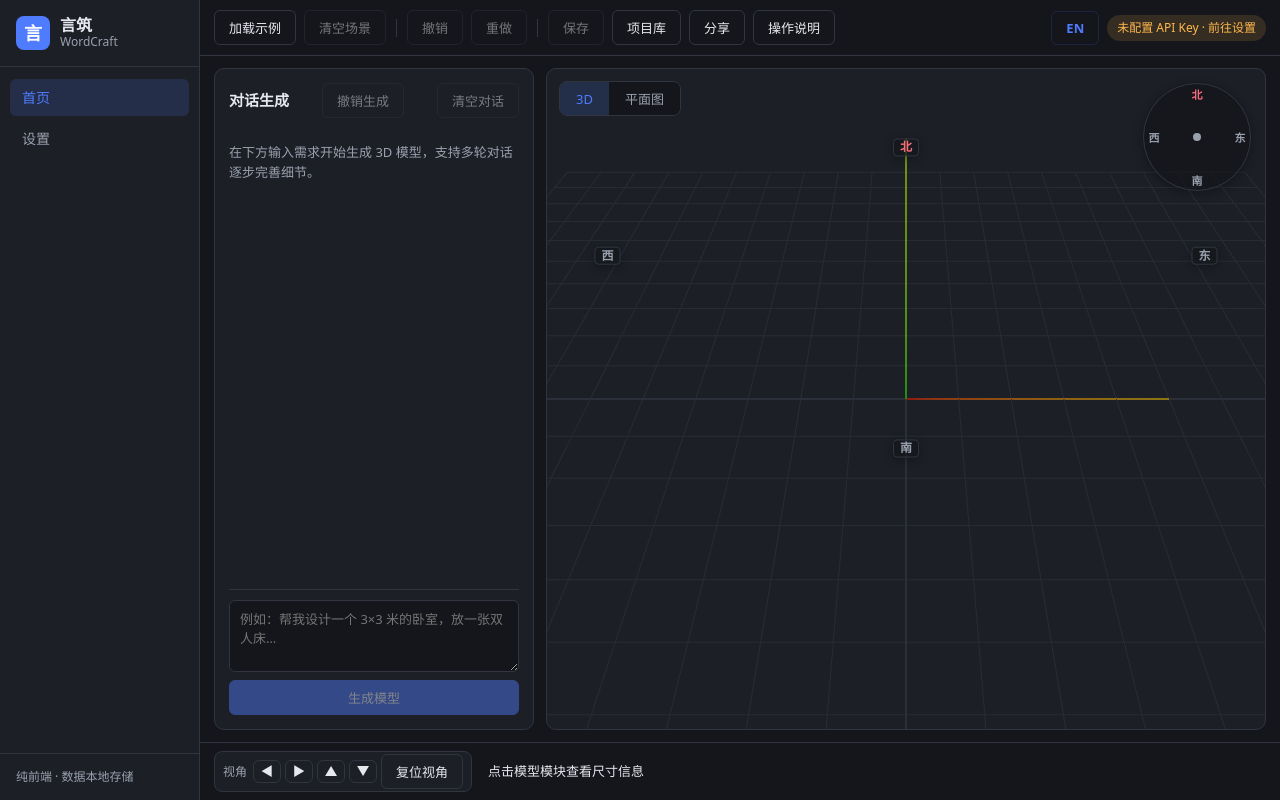
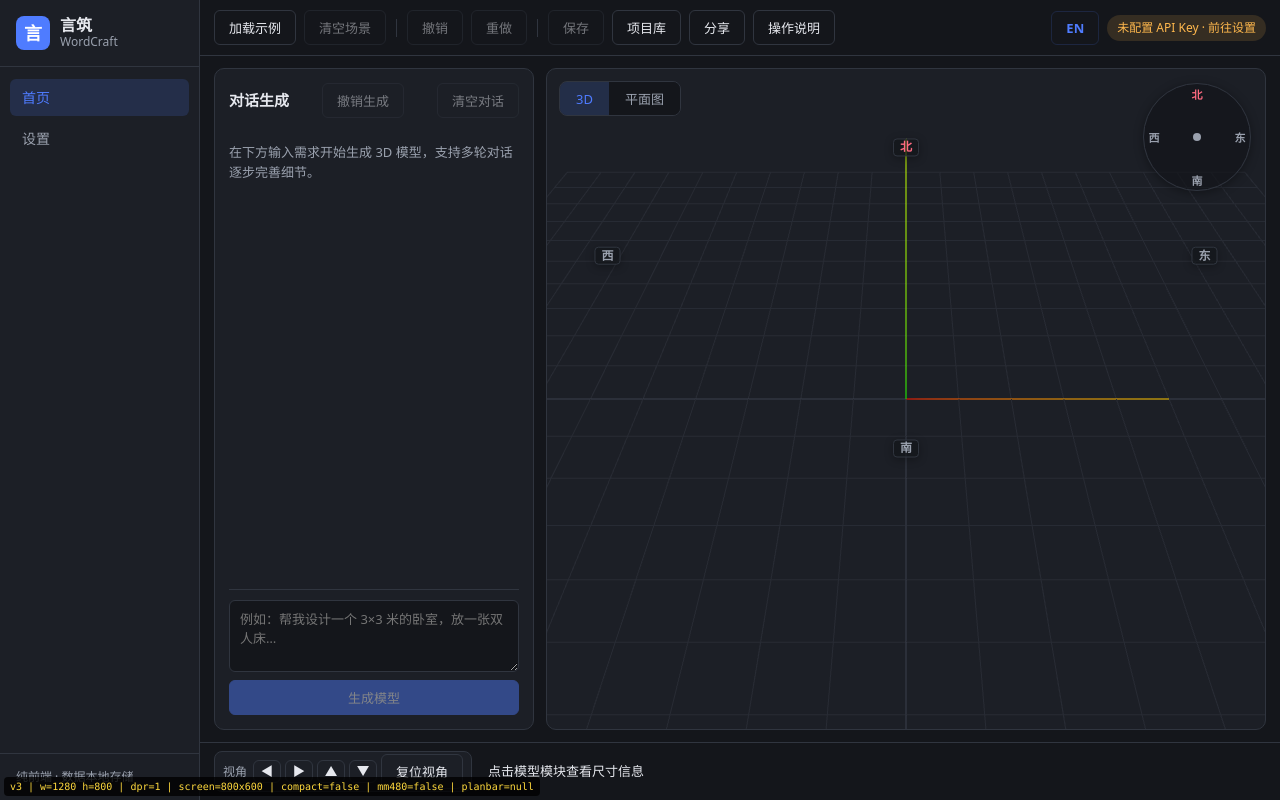
Before and after one commit to joyfish666/WordCraft, a React (Vite) app: page / in a window 1280 px wide. Built offline with nearby package versions, Linux system fonts and the light colour scheme.

Commit message:
debug: 临时加 wc-debug 信息条定位小米浏览器移动端样式问题——实时显示视口/dpr/物理屏/紧凑类/媒体查询对比/平面图工具栏计算样式（定位后删除）

```diff
--- a/src/components/ui/OrientationGuard.tsx
+++ b/src/components/ui/OrientationGuard.tsx
@@ -17,6 +17,8 @@ import { useT } from '../../i18n'
 export function OrientationGuard({ children }: { children: ReactNode }) {
   const t = useT()
   const [blocked, setBlocked] = useState(false)
+  // 临时调试信息条（定位小米浏览器移动端样式问题用，定位完成后删除）
+  const [debug, setDebug] = useState('')
 
   useEffect(() => {
     const el = document.documentElement
@@ -25,10 +27,42 @@ export function OrientationGuard({ children }: { children: ReactNode }) {
       const h = window.innerHeight
       setBlocked(w < 768 && h > w)
       el.classList.toggle('wc-compact', w <= 760 || h <= 480)
+      // 临时调试日志（定位后删除）
+      console.log(
+        '[wc-debug]',
+        'viewport', `${w}x${h}`,
+        'dpr', window.devicePixelRatio,
+        'screen', `${window.screen.width}x${window.screen.height}`,
+        'compact', el.classList.contains('wc-compact'),
+        'blocked', w < 768 && h > w,
+      )
     }
     apply()
     window.addEventListener('resize', apply)
+    // 临时调试：每 500ms 刷新屏幕覆盖层信息（含平面图工具栏的计算样式），定位后删除
+    const timer = window.setInterval(() => {
+      const planbar = document.querySelector<HTMLElement>('.plan-toolbar')
+      const cs = planbar ? getComputedStyle(planbar) : null
+      let mmH480 = 'n/a'
+      try {
+        mmH480 = String(window.matchMedia('(max-height: 480px)').matches)
+      } catch {
+        // 无 matchMedia 环境忽略
+      }
+      setDebug(
+        [
+          'v3',
+          `w=${window.innerWidth} h=${window.innerHeight}`,
+          `dpr=${window.devicePixelRatio ?? 1}`,
+          `screen=${window.screen.width}x${window.screen.height}`,
+          `compact=${el.classList.contains('wc-compact')}`,
+          `mm480=${mmH480}`,
+          planbar ? `planbar dir=${cs?.flexDirection} top=${cs?.top}` : 'planbar=null',
+        ].join(' | '),
+      )
+    }, 500)
     return () => {
+      window.clearInterval(timer)
       window.removeEventListener('resize', apply)
       el.classList.remove('wc-compact')
     }
@@ -37,6 +71,9 @@ export function OrientationGuard({ children }: { children: ReactNode }) {
   return (
     <>
       {children}
+      <div className="wc-debug" aria-hidden="true">
+        {debug}
+      </div>
       {blocked && (
         <div className="orientation-guard" role="alert" aria-label={t('orientation.title')}>
           <div className="orientation-guard__phone" aria-hidden="true" />
--- a/src/styles/global.css
+++ b/src/styles/global.css
@@ -1369,3 +1369,22 @@ button {
   width: 6px;
   height: 6px;
 }
+
+/* ---------- 临时调试信息条（定位移动端样式问题，定位后删除） ---------- */
+
+.wc-debug {
+  position: fixed;
+  left: 4px;
+  bottom: 4px;
+  z-index: 2000;
+  max-width: calc(100vw - 8px);
+  padding: 2px 6px;
+  border-radius: 4px;
+  background: rgba(0, 0, 0, 0.78);
+  color: #ffd93d;
+  font: 10px/1.5 ui-monospace, SFMono-Regular, Consolas, monospace;
+  white-space: nowrap;
+  overflow: hidden;
+  text-overflow: ellipsis;
+  pointer-events: none;
+}
```
